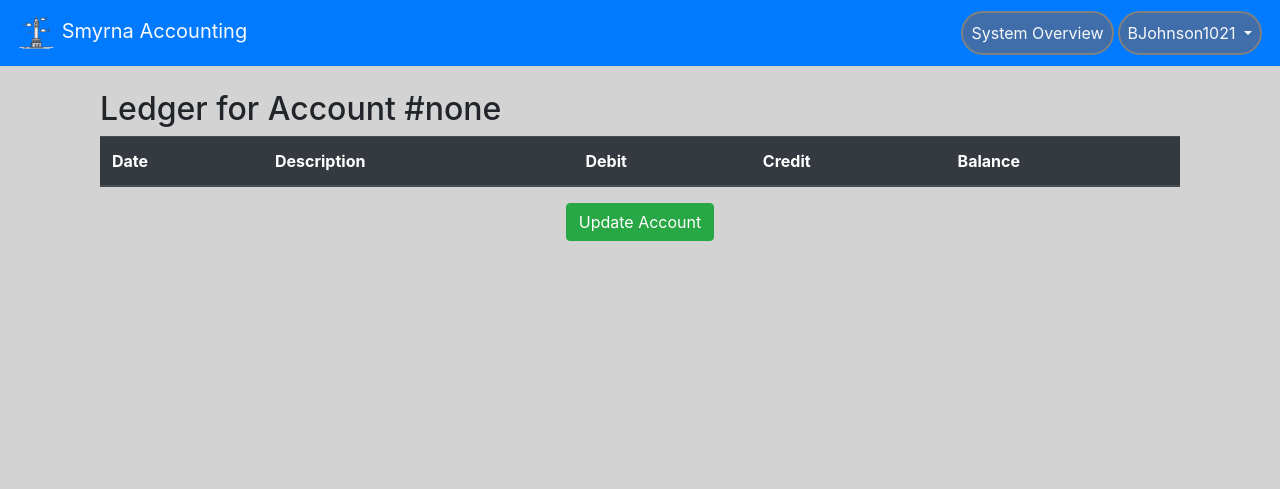
After one commit to Dunson/SWE_4713_Project, a Flask app: page /viewAccount in a window 1280 px wide. The commit adds this page. Shown: the top 489 px of the page. Run offline with Flask 2, Linux system fonts and the light colour scheme; a user stored in the database is signed in; data comes from the database, SQL or seed files in the repository; both versions use the stored data as it was after the commit; lists and menus that the app fills with data are empty; some libraries are stand-ins or nearby versions.

Commit message:
Working on Ledger

```diff
--- a/website/auth.py
+++ b/website/auth.py
@@ -11,8 +11,9 @@ from datetime import datetime
 
 auth = Blueprint('auth', __name__)
 
-searchID = 'none'
+SEARCHID = 'none'
 
+ACC_ID = 'none'
 
 # Back-end for logging in
 @auth.route('/login', methods=['GET', 'POST'])
@@ -62,18 +63,18 @@ def sign_up():
         email = request.form.get('email')
         firstName = request.form.get('firstName')
         lastName = request.form.get('lastName')
-        password1 = request.form.get('password1')
-        password2 = request.form.get('password2')
+        password_one = request.form.get('password1')
+        password_two = request.form.get('password2')
 
         user = User.query.filter_by(email=email).first()
-        pwd_check = User.password_check(password1)
+        pwd_check = User.password_check(password_one)
 
         # Creation validation logic
         if user:
             flash('An account with that email already exists!', category='error')
         elif len(firstName) < 2:
             flash('First name must be greater than 1 character', category='error')
-        elif password1 != password2:  # This compares the two passwords
+        elif password_one != password_two:  # This compares the two passwords
             flash('Passwords do not match', category='error')
         elif not pwd_check:
             flash('Password does not meet the requirements', category='error')
@@ -81,7 +82,7 @@ def sign_up():
             # Add user to database
             new_user = User(email=email, firstName=firstName, lastName=lastName,
                             password=generate_password_hash(
-                                password1, method='sha256'),
+                                password_one, method='sha256'),
                             userName=userNameGenGlobal(firstName, lastName),
                             hasAdmin=False, hasMan=False, status=False,
                             creationDate=datetime.now())
@@ -149,9 +150,9 @@ def adminPort():
     #qID = 0
     # Logic for updating accounts
     if request.method == 'POST':
-        global searchID
-        searchID = request.form.get('searchBar')
-        if len(searchID) < 1:
+        global SEARCHID
+        SEARCHID = request.form.get('searchBar')
+        if len(SEARCHID) < 1:
             flash('Search field can not be blank.', category='error')
             return redirect(url_for('auth.adminPort'))
         else:
@@ -179,47 +180,58 @@ def accountOverview():
         usr_hasMan = False
         usr_hasAdmin = False
 
-        qID = int(searchID)
+        qID = int(SEARCHID)
         user_to_update = User.query.filter_by(id=qID).first()
 
         if request.method == 'POST':
 
-            email = request.form.get("email")
-            firstName = request.form.get("firstName")
-            lastName = request.form.get("lastName")
-            status = request.form.get("activeButton")
-            hasMan = request.form.get("manButton")
-            hasAdmin = request.form.get("adminButton")
+            try:
+                email = request.form.get("email")
+                firstName = request.form.get("firstName")
+                lastName = request.form.get("lastName")
+                status = request.form.get("activeButton")
+                hasMan = request.form.get("manButton")
+                hasAdmin = request.form.get("adminButton")
 
-            if status == 'on':
-                usr_status = True
-            if hasMan == 'on':
-                usr_hasMan = True
-            if hasAdmin == 'on':
-                usr_hasAdmin = True
+                if status == 'on':
+                    usr_status = True
+                if hasMan == 'on':
+                    usr_hasMan = True
+                if hasAdmin == 'on':
+                    usr_hasAdmin = True
 
-            if len(firstName) < 2 or len(lastName) < 2 or len(email) < 1:
-                flash('Input fields can not be blank.', category='error')
-                return redirect(url_for('auth.accountOverview'))
-            else:
-                userName = userNameGenGlobal(firstName, lastName)
+                if len(firstName) < 2 or len(lastName) < 2 or len(email) < 1:
+                    flash('Input fields can not be blank.', category='error')
+                    return redirect(url_for('auth.accountOverview'))
+                else:
+                    userName = userNameGenGlobal(firstName, lastName)
 
-                updateStat = user_to_update.update_user(
-                                userName, email, firstName,
-                                lastName, usr_hasMan, usr_hasAdmin,
-                                usr_status, commit=True)
-            if updateStat:
-                flash('Account updated successfully', category='success')
-                return redirect(url_for('auth.accountOverview'))
-            else:
-                flash('Account Update Failed!', category='error')
+                    updateStat = user_to_update.update_user(
+                                    userName, email, firstName,
+                                    lastName, usr_hasMan, usr_hasAdmin,
+                                    usr_status, commit=True)
+
+                if updateStat:
+                    flash('Account updated successfully', category='success')
+                    return redirect(url_for('auth.accountOverview'))
+                else:
+                    flash('Account Update Failed!', category='error')
+
+            #Using exception handling to determine the difference in POST requests. If a better alternative exists. Change ASAP
+            except TypeError as err:
+                #flash("TypeError: {0}".format(err), category='error')
+                #return redirect(url_for('auth.accountOverview'))
+                global ACC_ID
+                ACC_ID = request.form.get('searchBar')
+                return redirect(url_for('auth.view_account'))
+
     else:
         flash('You do not have access to this page.', category='error')
         return redirect(url_for('views.home'))
 
     return render_template('accountOverview.html', user=current_user,
-                        query=User.query.all(), searchID=searchID,
-                        acc_query = Account.query.join(User).filter(Account.user_id==searchID))
+                        query=User.query.all(), searchID=SEARCHID,
+                        acc_query = Account.query.join(User).filter(Account.user_id==SEARCHID))
 
 
 #FORMAT monetary values to only use 2 decimal places by:
@@ -229,8 +241,7 @@ def accountOverview():
 def newChart():
 
 
-    qID = int(searchID)
-
+    qID = int(SEARCHID)
 
     if request.method == 'POST':
         acc_name = request.form.get('acc_name')
@@ -242,7 +253,7 @@ def newChart():
         new_acc = Account(acc_name = acc_name, acc_cat = acc_cat,
                             acc_desc = acc_desc, init_bal = init_bal,
                             acc_statement = acc_statement,
-                            user_id = qID)
+                            user_id = qID, acc_bal = init_bal)
 
         db.session.add(new_acc)
         db.session.commit()
@@ -251,9 +262,20 @@ def newChart():
 
     return render_template('newAccount.html', user = current_user,
                         query = User.query.all(),
-                        searchID = searchID)
+                        searchID = SEARCHID)
 
 
+
+@auth.route('/viewAccount', methods = ['GET', 'POST'])
+@login_required
+def view_account():
+
+    #Display ledger for the account
+
+
+
+    return render_template('accountView.html', user = current_user, acc_ID = ACC_ID,
+                        acc_query = Account.query.join(User).filter(Account.user_id==SEARCHID))
 
 
 #Username generator
--- /dev/null
+++ b/website/templates/accountView.html
@@ -0,0 +1,38 @@
+{% extends "base.html" %}
+{% block title %} Account View {% endblock %}
+
+{%block content%}
+<br>
+<div class="container-fluid" style="height: 400px">
+    <h2>Ledger for Account #{{acc_ID}}</h2>
+    <table class="table table-striped table-dark">
+        <thead>
+          <tr>
+            <th scope="col">Date</th>
+            <th scope="col">Description</th>
+            <th scope="col">Debit</th>
+            <th scope="col">Credit</th>
+            <th scope="col">Balance</th>
+          </tr>
+        </thead>
+        <tbody style="overflow-y: scroll;">
+          {% for account in acc_query %}
+          <tr id="rowz">
+            <td>{{account.creation_date}}</td>
+            <td>{{account.acc_desc}}</td>
+            <td><input type="number" name="debit" size="10" step = ".01" value="{{account.acc_deb}}"></td>
+            <td><input type="number" name="credit" size="10" step = ".01" value="{{account.acc_cred}}"></td>
+            <td>${{account.acc_bal}}</td>
+          </tr>
+          {% endfor %}
+        </tbody>
+      </table>
+
+      <div class="text-center">
+        <button class="btn btn-success" type="button">Update Account</button>
+      </div>
+</div>
+
+
+
+{% endblock %}
--- a/website/templates/base.html
+++ b/website/templates/base.html
@@ -15,7 +15,7 @@
 <body style="background-color: lightgrey">
 
     <nav class="navbar navbar-expand-lg navbar-dark bg-primary sticky-top">
-        <a class = "navbar-brand" href='/'>
+        <a class = "navbar-brand text-light" href='/'>
             <img src="static/logo.png" width="40" height="40" atl="">
             Smyrna Accounting
         </a>
@@ -27,19 +27,35 @@
             <ul class = "navbar-nav ml-auto">
                 {% if user.is_authenticated %}
 
+                <style>
+                    li.nav-item {
+                        border: 2px solid grey;
+                        margin: 2px;
+                        border-radius: 25px;
+                        background-color: rgb(63, 110, 170);
+                    }
+                    li.nav-item:hover{
+                        border: 2px solid white;
+                        margin: 2px;
+                        border-radius: 25px;
+                        background-color: rgba(53, 53, 53, 0.986);
+                    }
+
+                </style>
+
                 <li class = "nav-item">
-
+                    {% if user.hasAdmin %}
+                        <a class = "nav-link text-light text-center" id = "adminPort" href="/adminPortal">System Overview</a>
+                    {% endif %}
                 </li>
 
                 <li class="nav-item dropdown">
-                    <a class = "nav-link dropdown-toggle text-light" id = "navbarDropdownMenuLink" data-toggle = "dropdown" aria-haspopup="true" aria-expanded="false">
+
+                    <a class = "nav-link dropdown-toggle text-light text-center" id = "" data-toggle = "dropdown" aria-haspopup="true" aria-expanded="false">
                         {{ user.userName }}
                     </a>
                     <div class = "dropdown-menu dropdown-menu-right" aria-labelledby="navbarDropdownMenuLink">
-                        {% if user.hasAdmin %}
-                        <a class = "nav-link text-dark" id = "adminPort" href="/adminPortal">System Overview</a>
-                        {% endif %}
-                        <a class = "nav-item nav-link text-dark" id = "logout" href="/logout">Logout</a>
+                        <a class = "nav-link text-dark" id = "logout" href="/logout">Logout</a>
                     </div>
                 </li>
 
```
Also changed, not shown: website/templates/accountOverview.html (+21 -8 lines), website/templates/adminPortal.html (+9 -35 lines), website/database.db.
